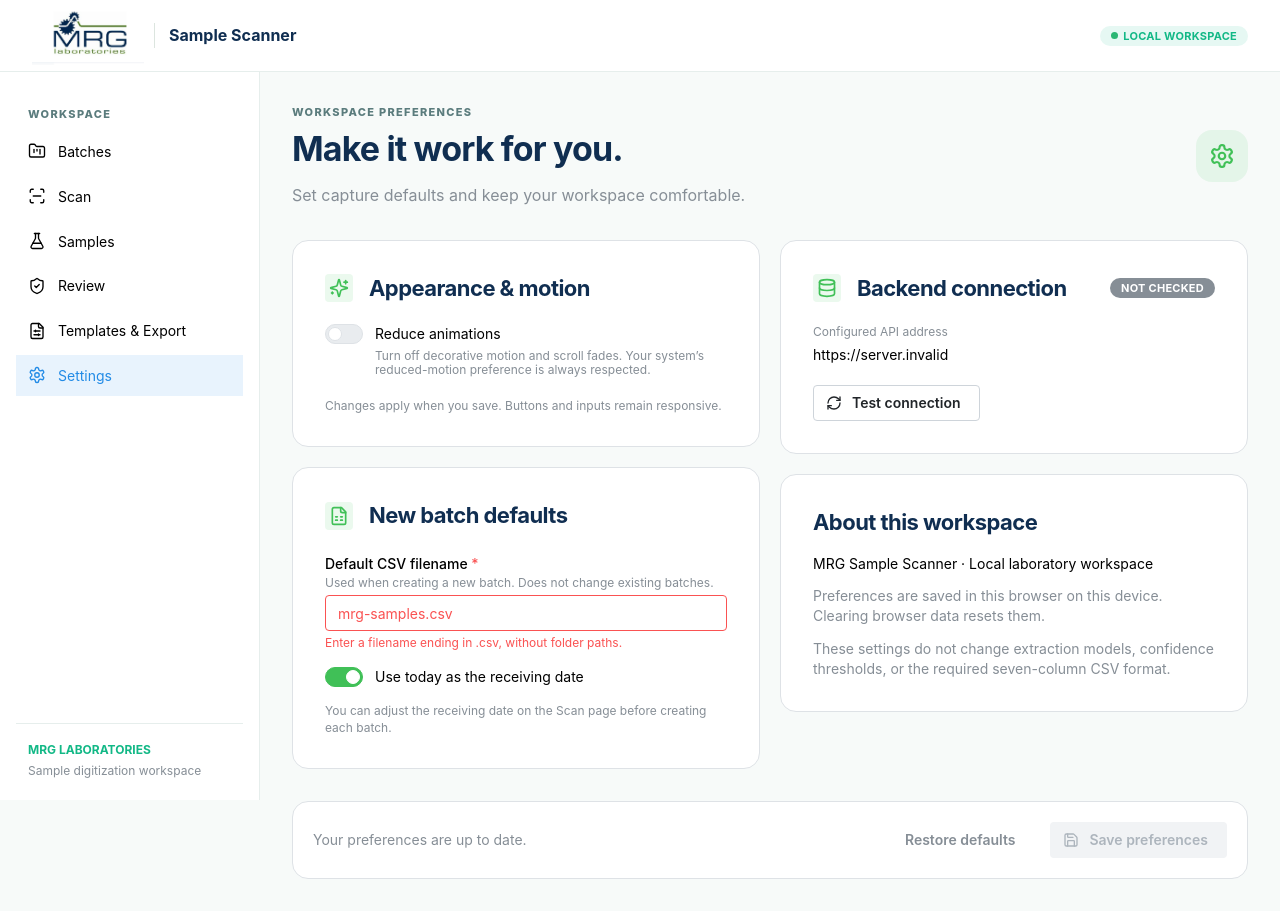
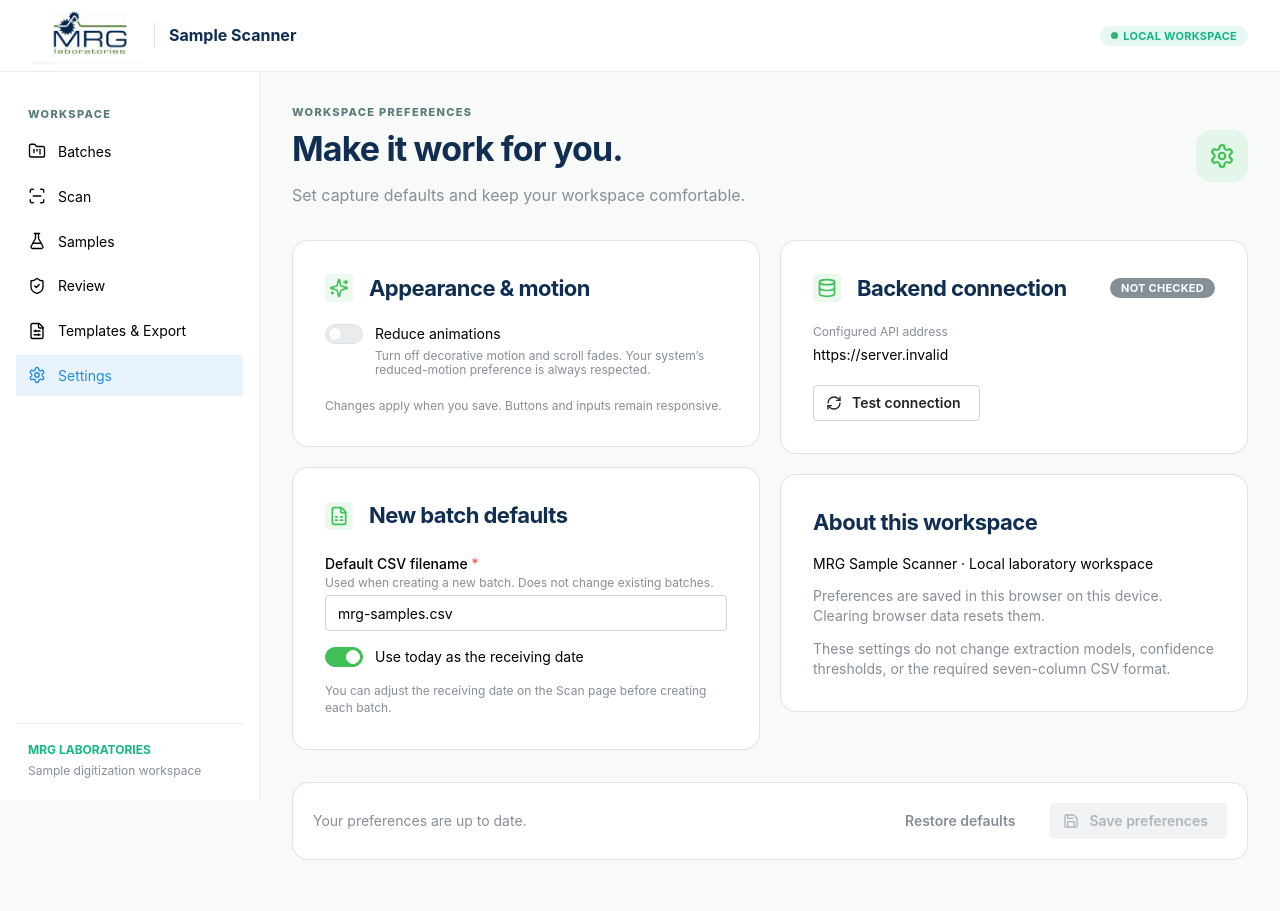
Before and after one commit to anhducnguyen2006/YCP-Hacks-2026-Mrg-Labs-Project, a React (Vite) app in the folder frontend/: page /settings in a window 1280 px wide. Built offline with nearby package versions, Linux system fonts and the light colour scheme; no server answers.

Commit message:
fix(settings): correct validation escaping

```diff
--- a/frontend/src/features/settings/SettingsPage.tsx
+++ b/frontend/src/features/settings/SettingsPage.tsx
@@ -10,8 +10,8 @@ export function SettingsPage() {
   const [draft, setDraft] = useState(preferences);
   const [notice, setNotice] = useState<"saved" | "error" | null>(null);
   const invalidFilename = (filename: string) =>
-    [...filename].some((char) => char.charCodeAt(0) < 32 || '<>:"/\\\\|?*'.includes(char));
-  const filenameError = !draft.exportFilename.trim() || invalidFilename(draft.exportFilename.trim()) || !/\\.csv$/i.test(draft.exportFilename.trim()) ? "Enter a filename ending in .csv, without folder paths." : null;
+    [...filename].some((char) => char.charCodeAt(0) < 32 || '<>:"/\\|?*'.includes(char));
+  const filenameError = !draft.exportFilename.trim() || invalidFilename(draft.exportFilename.trim()) || !/\.csv$/i.test(draft.exportFilename.trim()) ? "Enter a filename ending in .csv, without folder paths." : null;
   const dirty = JSON.stringify(draft) !== JSON.stringify(preferences);
   const connection = useMutation({ mutationFn: async () => {
     const response = await fetch(`${api.baseUrl}/api/health`, { signal: AbortSignal.timeout(8000) });
```
